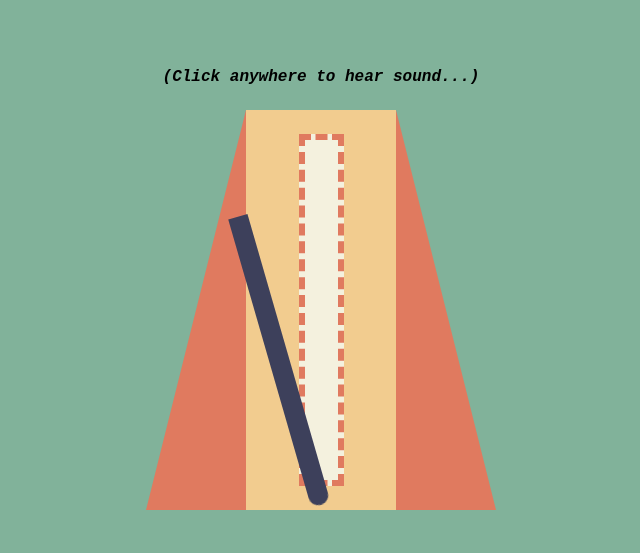
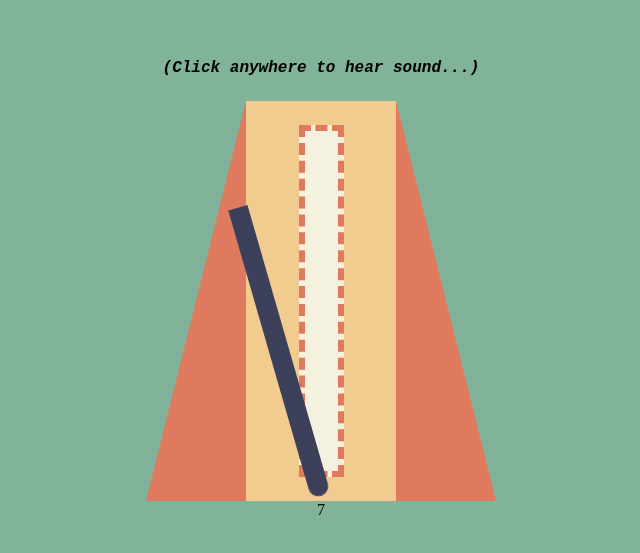
Before and after one commit to reanabrethen/drumMachine, a plain HTML site: page index.html in a window 1280 px wide. Shown: the part 131-684 px from the top of the page, without its empty margins (319-959 px from the left). Drawn offline with Linux system fonts and the light colour scheme.

Commit message:
progress

```diff
--- a/index.html
+++ b/index.html
@@ -20,6 +20,7 @@
         <div class="background-right"></div>
         <div class="arm"></div>
     </div>
+    <div id="content"></div>
 
     <script src="main.js"></script>
 </body>
--- a/main.js
+++ b/main.js
@@ -1,12 +1,30 @@
 // Setup 'tick' sound
 const tick = new Audio('sounds/tick.mp3');
 
+
+//variable to keep track of count
+let metronomeCount = 0
+
+
 // This function is called every 600ms
 function update() {
+    if(metronomeCount % 4 === 0){
+    //    console.log('tock')
+        tock.play()
+       metronomeCount++
+    }else{
+    // Play the 'tick' sound
+    console.log(metronomeCount)
+    tick.play();
+    metronomeCount++
+}
+ const displayCount = document.querySelector('#content')
+displayCount.innerText = metronomeCount
 
-    // Play the 'tick' sound
-    tick.play();
+
 }
+
+
 
 // This function sets up update() to be called every 600ms
 function setupUpdate() {
@@ -27,9 +45,9 @@ function addTock(){
 }
 
 // function sets up addTock() to be called every 2400ms
-function setUpAddTock(){
-    setInterval(addTock, 2400)
-}
+// function setUpAddTock(){
+//     setInterval(addTock, 2400)
+// }
 
 //call setUpAddTock () once every 1200ms
 setTimeout(setUpAddTock, 1200)
```
